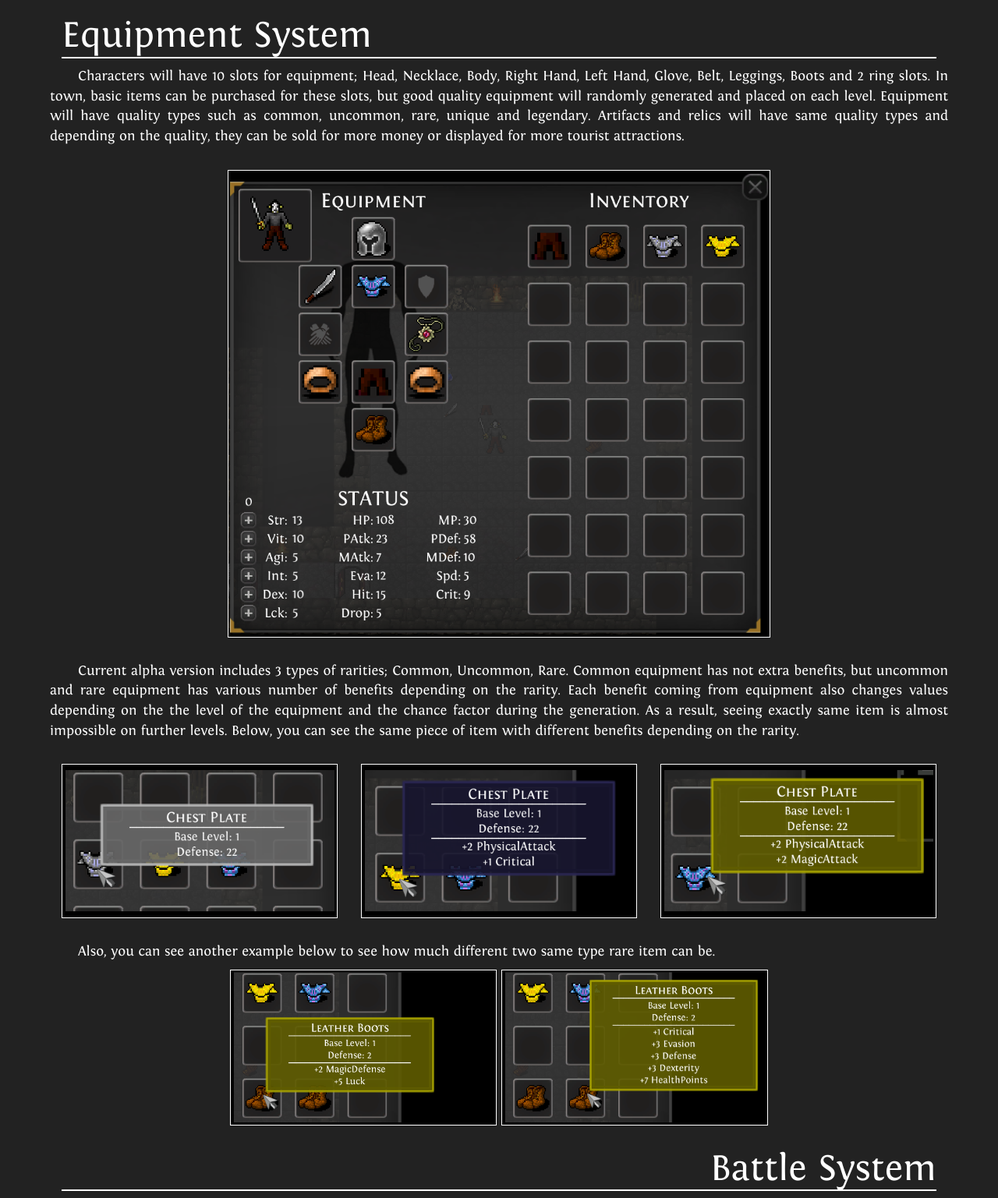
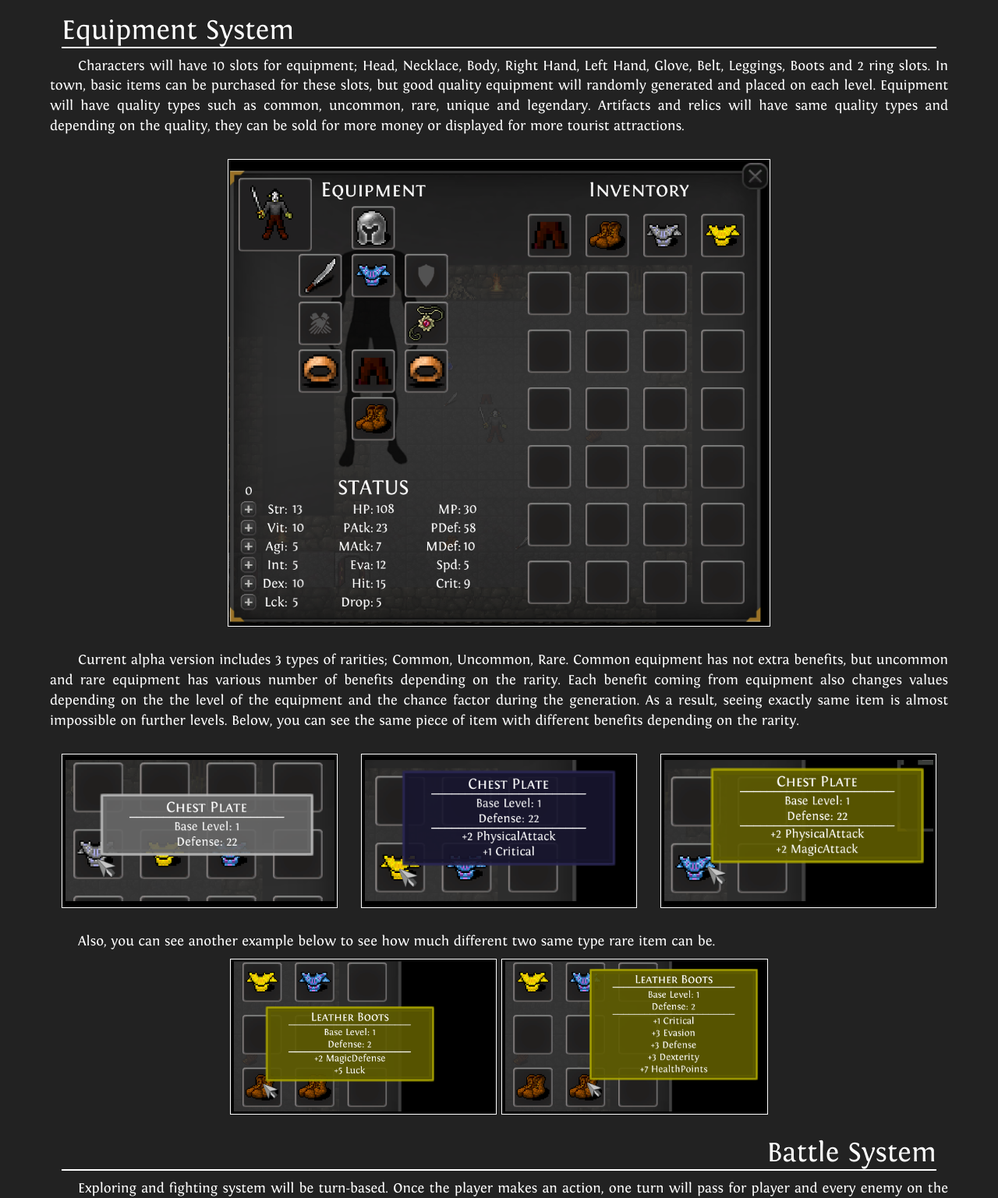
Before and after one commit to HermitDede/Sunborn-Website, a plain HTML site: page gameplay.html in a window 1280 px wide. Shown: the part 67-1604 px from the top of the page at 78% size. Drawn offline with nearby package versions, Linux system fonts and the light colour scheme.

Commit message:
Update gameplay.html

```diff
--- a/gameplay.html
+++ b/gameplay.html
@@ -78,7 +78,7 @@
     </div>
   </nav>
   <div class="container animated fadeIn">
-    <h2 style="text-align: left; border-bottom: 2px solid white; font-size: 48px">Equipment System</h2>
+    <h2 style="text-align: left; border-bottom: 2px solid white;">Equipment System</h2>
     <div class="row">
       <p class="tab">Characters will have 10 slots for equipment; Head, Necklace, Body, Right Hand, Left Hand, Glove, Belt, Leggings, Boots
         and 2 ring slots. In town, basic items can be purchased for these slots, but good quality equipment will randomly
@@ -127,7 +127,7 @@
       </p>
     </div>
 
-    <h2 style="text-align: right; border-bottom: 2px solid white; font-size: 48px">Battle System</h2>
+    <h2 style="text-align: right; border-bottom: 2px solid white;">Battle System</h2>
     <div class="row">
       <p class="tab">Exploring and fighting system will be turn-based. Once the player makes an action, one turn will pass for player and
         every enemy on the map at same time. After every turn, the player will see feedback visually and via game log about
```
